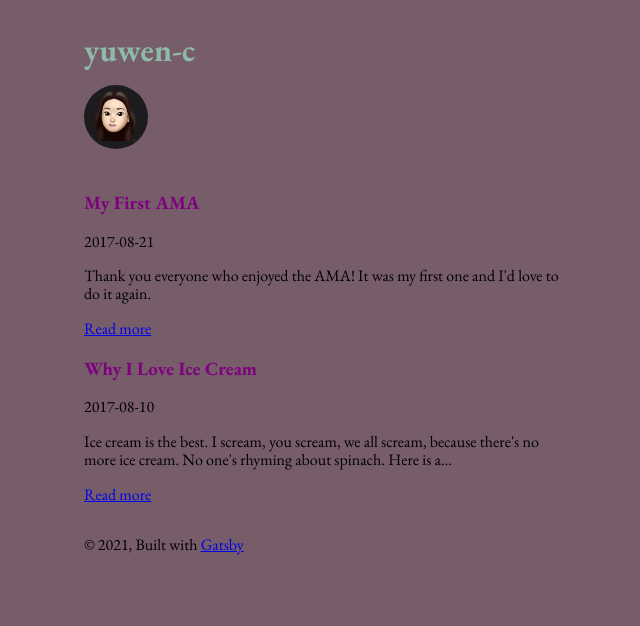
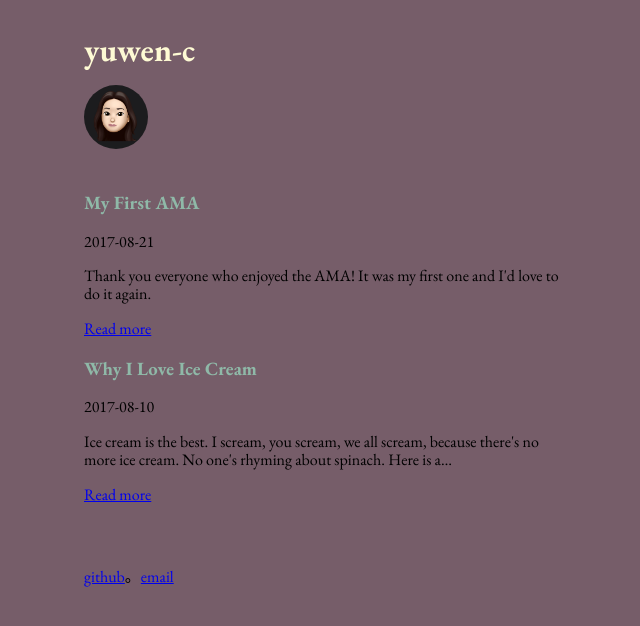
Before and after one commit to yuwen-c/gatsby-blog, a Gatsby site: page / in a window 1280 px wide. Shown: the whole page, without its empty margins (316-956 px from the left). Built offline with nearby package versions, Linux system fonts and the light colour scheme; Gatsby itself is replaced by a stand-in of ours.

Commit message:
add footer links

```diff
--- a/gatsby-browser.js
+++ b/gatsby-browser.js
@@ -8,4 +8,4 @@
 import "@fontsource/eb-garamond" // Defaults to weight 400 with all styles included.
 import "@fontsource/eb-garamond/700.css" // Weight 500 with all styles included.
 // https://fonts.google.com/specimen/EB+Garamond
-//https://github.com/fontsource/fontsource/tree/main/packages/eb-garamond
+// https://github.com/fontsource/fontsource/tree/main/packages/eb-garamond
--- /dev/null
+++ b/src/components/footer.css
@@ -0,0 +1,3 @@
+/* footer{
+    margin-top: auto;
+} */
--- /dev/null
+++ b/src/components/footer.js
@@ -0,0 +1,19 @@
+import React from 'react'
+import {Link} from 'gatsby'
+import './footer.css'
+
+const Footer = () => {
+    return (
+        <footer className="h2 mt5">
+            <span>
+                <a href="https://github.com/yuwen-c">github</a>
+            </span>
+            。
+            <span>
+            <a href="mailto:yuwen.azulejos@gmail.com">email</a>
+            </span>
+        </footer>
+    )
+}
+
+export default Footer;
--- a/src/components/header.js
+++ b/src/components/header.js
@@ -20,7 +20,7 @@ const Header = ({ siteTitle }) => (
         <Link
           to="/"
           style={{
-            color: `#8FB9A8`,
+            color: `#FEFAD4`,
             textDecoration: `none`,
             fontWeight: `700`,
           }}
--- a/src/components/layout.js
+++ b/src/components/layout.js
@@ -10,6 +10,7 @@ import PropTypes from "prop-types"
 import { useStaticQuery, graphql } from "gatsby"
 
 import Header from "./header"
+import Footer from "./footer"
 import "./layout1.css"
 
 const Layout = ({ children }) => {
@@ -27,7 +28,8 @@ const Layout = ({ children }) => {
     <div className="mw6 center pa3">
       <Header siteTitle={data.site.siteMetadata?.title || `Title`} />
         <main>{children}</main>
-      <footer
+        <Footer/>
+      {/* <footer
           style={{
             marginTop: `2rem`,
           }}
@@ -35,7 +37,7 @@ const Layout = ({ children }) => {
           © {new Date().getFullYear()}, Built with
           {` `}
           <a href="https://www.gatsbyjs.com">Gatsby</a>
-        </footer>
+        </footer> */}
     </div>
   )
 }
--- a/src/components/layout1.css
+++ b/src/components/layout1.css
@@ -1,4 +1,7 @@
+/* color idea from https://www.behance.net/gallery/61175953/Minimalist-Color-Palettes-2018 */
+
 body{
     background: #765D69;
     font-family: "EB Garamond";
+    height: 100vh;
 }
--- a/src/pages/index.js
+++ b/src/pages/index.js
@@ -14,7 +14,7 @@ const BlogLink = styled(Link)`
 
 const BlogTitle = styled.h3`
   margin-top: 20px;
-  color: purple;
+  color: #8FB9A8;
 `
 
 export default ({data}) => (
```
